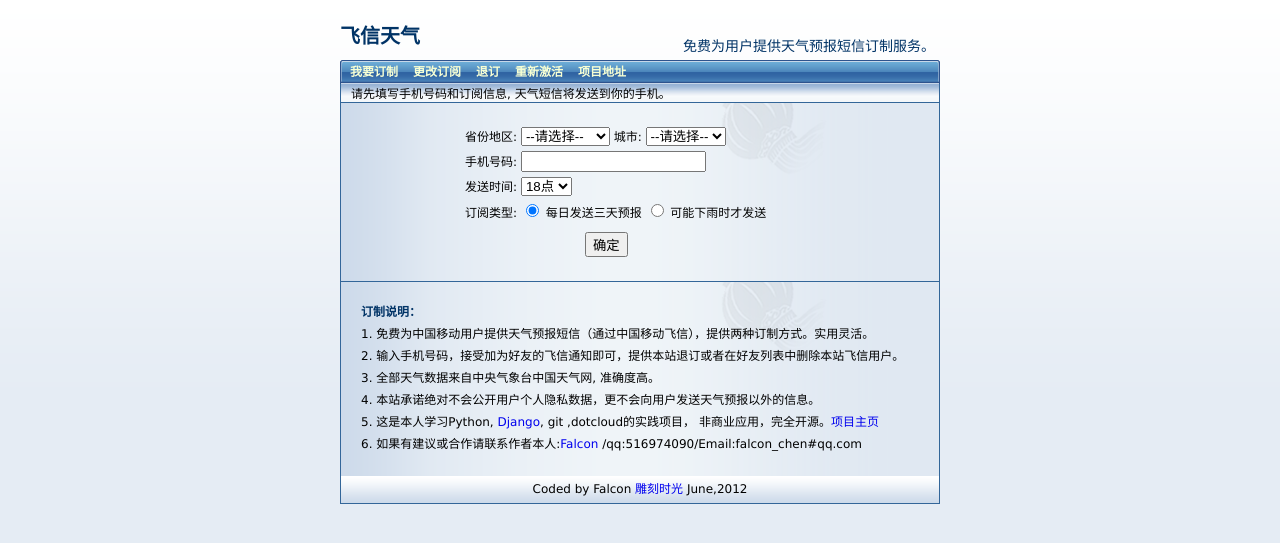
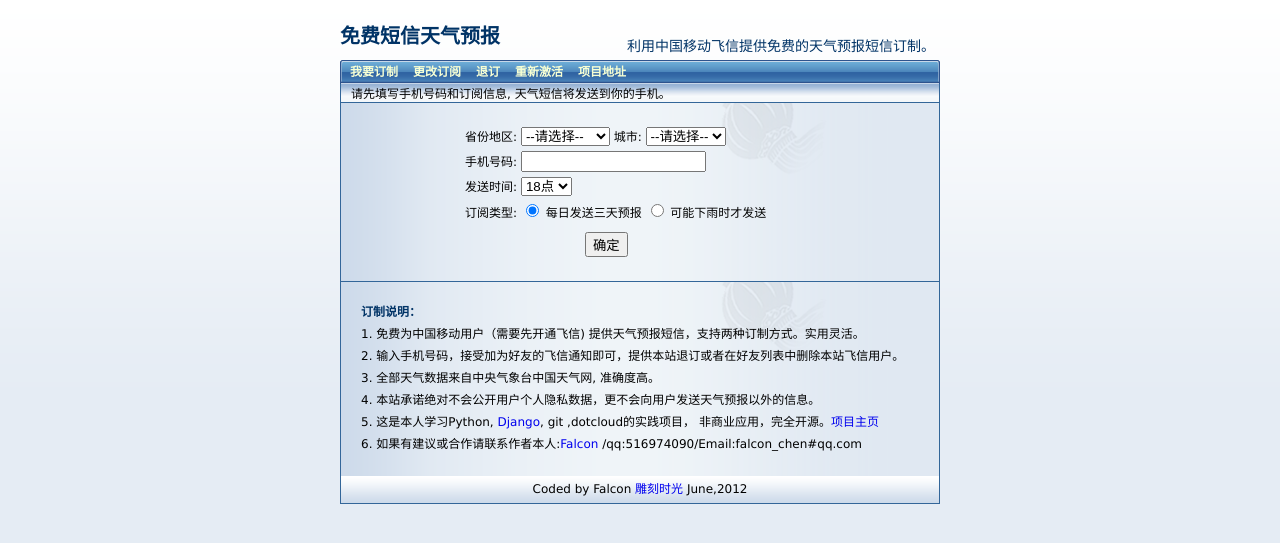
Before and after one commit to falconchen/FetionWether, a Django app: page / in a window 1280 px wide. Shown: the top 543 px of the page. Run offline with Django 3.2, Linux system fonts and the light colour scheme; parts of the project's set-up code (start-up, migrations or seed data) failed here and were passed over.

Commit message:
add keywords and description for SEO,modify some words and expressions

```diff
--- a/hello/__init__.py
+++ b/hello/__init__.py
@@ -0,0 +1 @@
+version = '1.0.2'
--- a/hello/weather/templates/base.html
+++ b/hello/weather/templates/base.html
@@ -1,7 +1,9 @@
 <!DOCTYPE HTML>
 <html lang="zh-cn">
 <head>
+{% block meta %}
 <meta http-equiv="content-type" content="text/html; charset=UTF-8" />
+{% endblock %}
 {% block js %}
 <script type="text/javascript" src="{{ STATIC_URL }}weather/jquery.js"></script>
 {% endblock %}
--- a/hello/weather/templates/index.html
+++ b/hello/weather/templates/index.html
@@ -3,6 +3,12 @@
 {% load static %}
 {% get_static_prefix as STATIC_PREFIX %}
 {% endcomment %}
+{% block meta %}
+{{ block.super }}
+<meta  name="keywords" content="免费短信, 天气预报, 飞信天气,">
+<meta  name="description" content="飞信免费天气预报短信订制服务。">
+{% endblock %}
+
 
 {% block js %}
 {{ block.super }}
@@ -12,8 +18,8 @@
 {% block title %} 免费订制短信天气预报首页 {% endblock %}
 
 {% block content %}
-<h1><a href="/" title="用手机订阅你的天气">飞信天气</a></h1>
-<h2>免费为用户提供天气预报短信订制服务。</h2>
+<h1><a href="/" title="用手机订阅你的天气">免费短信天气预报</a></h1>
+<h2>利用中国移动飞信提供免费的天气预报短信订制。</h2>
 {% block nav %}
 <div id="nav">
     <span class="leftBorder"></span>
@@ -92,7 +98,7 @@
 <dl id="about" class="content_wrap">
 <dt>订制说明：</dt>
 
-<dd>1. 免费为中国移动用户提供天气预报短信（通过中国移动飞信），提供两种订制方式。实用灵活。
+<dd>1. 免费为中国移动用户（需要先开通飞信) 提供天气预报短信，支持两种订制方式。实用灵活。
 </dd>
 
 <dd>2. 输入手机号码，接受加为好友的飞信通知即可，提供本站退订或者在好友列表中删除本站飞信用户。</dd>
```
